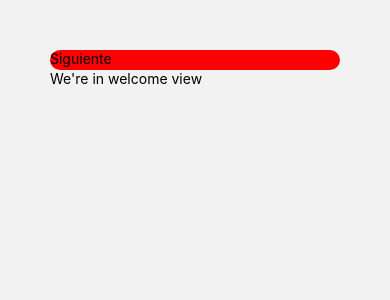
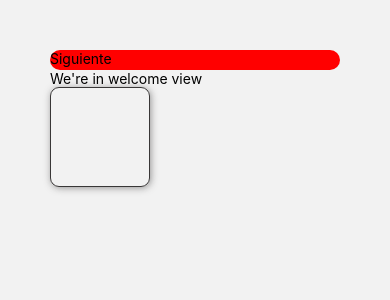
Before and after one commit to flippy27/rn_evca, a React Native app: screen /Welcome in a window 390 px wide. Shown: the top 300 px of the page. Built offline with nearby package versions, Linux system fonts and the light colour scheme.

Commit message:
Holding block

```diff
--- a/App.js
+++ b/App.js
@@ -4,7 +4,7 @@ import { StyleSheet, Text, TouchableOpacity, View } from "react-native";
 import { BottomTabBar } from "./app/components/BottomTabBar";
 import { PoolMapView } from "./app/views/PoolMapView";
 import { PoolDetailView } from "./app/views/PoolDetailView";
-
+import { HoldingBlock2 } from "./app/components/HoldingBlock";
 const MainStack = createNativeStackNavigator();
 const AuthStack = createNativeStackNavigator();
 const AppStack = createNativeStackNavigator();
@@ -21,9 +21,10 @@ export const WelcomeView = ({ navigation }) => {
         title="Siguiente"
         onPress={() => navigate("Login", navigation)}
       >
-        <Text>Siguiente</Text>
+        <Text className='text-9xl'>Siguiente</Text>
       </TouchableOpacity>
       <Text className="text-3xl underline">We're in welcome view</Text>
+      <HoldingBlock2/>
     </View>
   );
 };
--- /dev/null
+++ b/app/components/HoldingBlock.js
@@ -0,0 +1,28 @@
+import React from 'react';
+import { useState } from 'react';
+import { View, Text, StyleSheet, Image, Button } from 'react-native';
+
+export function HoldingBlock2({children}){
+return (
+    <View style={styles.boxWithShadow}>
+        {children}
+    </View>
+)
+}
+const styles = StyleSheet.create({
+    boxWithShadow: {
+        borderWidth: 1.10,
+        width: 100,
+        height: 100,
+        borderColor: "#393737", // Cambia el color del borde
+        borderRadius: 9,
+        shadowColor: "#393737", // Color de la sombra
+        shadowOffset: {
+          width: 1,  // No desplazamiento horizontal
+          height: 1, // No desplazamiento vertical
+        },
+        shadowOpacity: 0.5, // Ajusta la opacidad de la sombra
+        shadowRadius: 7,
+        elevation: 5, // Solo para Android
+      },
+    });
--- a/babel.config.js
+++ b/babel.config.js
@@ -1,7 +1,6 @@
 module.exports = function(api) {
   api.cache(true);
   return {
-    presets: ['babel-preset-expo'],
     plugins: ["nativewind/babel"],
   };
 };
--- a/tailwind.config.js
+++ b/tailwind.config.js
@@ -1,6 +1,6 @@
 /** @type {import('tailwindcss').Config} */
 module.exports = {
-  content: ["./app/**/*.{js,jsx,ts,tsx}", "./<custom directory>/**/*.{js,jsx,ts,tsx}"],
+  content: ["./App/**/*.{js,jsx,ts,tsx}"],
   theme: {
     extend: {},
   },
```
